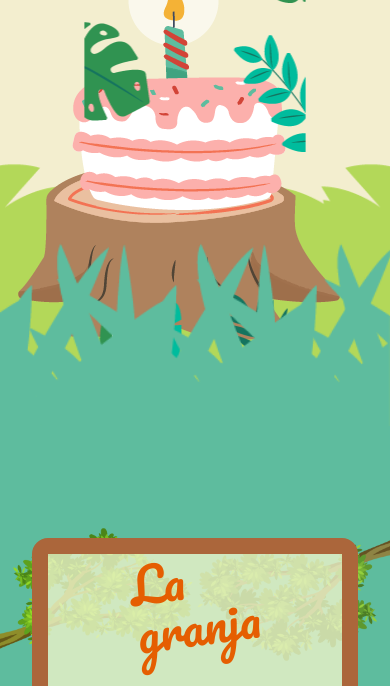
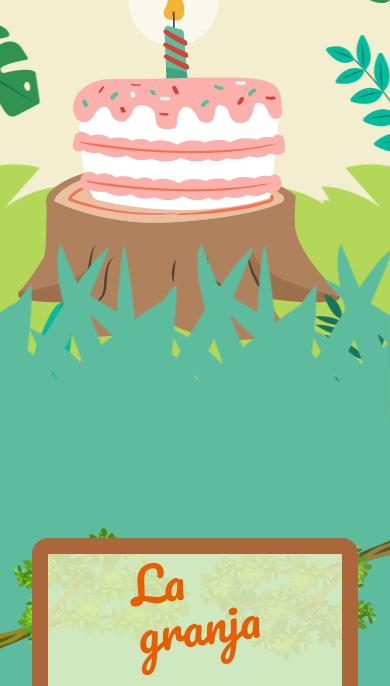
Before and after one commit to foxsystem84/party-nico, an Astro site: page / in a window 390 px wide. Shown: the part 418-1104 px from the top of the page. Built offline with nearby package versions, Linux system fonts and the light colour scheme; Astro itself is replaced by a stand-in of ours; a web font is replaced by a local one.

Commit message:
Se modifico responsivedesign

```diff
--- a/src/components/SEO.astro
+++ b/src/components/SEO.astro
@@ -28,7 +28,7 @@ const { title, description } = Astro.props;
 <meta name="og:image" content="/cta.webp" />
 <meta name="og:title" content={title} />
 <meta name="og:description" content={description} />
-<meta name="og:url" content="https://fiestadenico.versel.app/default.webp" />
+<meta name="og:url" content="https://fiesta-nico.versel.app/default.webp" />
 <meta name="og:site_name" content="Party Nico's" />
 <meta name="og:type" content="website" />
 <meta name="og:locale" content="es_ES" />
--- a/src/pages/index.astro
+++ b/src/pages/index.astro
@@ -88,7 +88,7 @@ import Layout from "../layouts/Layout.astro";
           data-scroll-delay=".07"
           data-scroll-direction="horizontal"
           src="/images/party/movil-leaves-right.png"
-          class="parallax leaves-r absolute block md:hidden right-0 w-[92px] bottom-0 h-auto md:h-full z-40"
+          class="parallax leaves-r absolute block md:hidden -right-[92px] md:right-0 w-[92px] bottom-0 h-auto md:h-full z-40"
           alt=""
         />
         <img
@@ -106,7 +106,7 @@ import Layout from "../layouts/Layout.astro";
           data-scroll-delay=".07"
           data-scroll-direction="horizontal"
           src="/images/party/movil-leaves-left.png"
-          class="parallax leaves-l block md:hidden absolute left-0 bottom-0 object-cover z-40 w-[110px] h-auto"
+          class="parallax leaves-l block md:hidden absolute -left-[110px] md:left-0 bottom-0 object-cover z-40 w-[110px] h-auto"
           alt=""
         />
         <img
```
